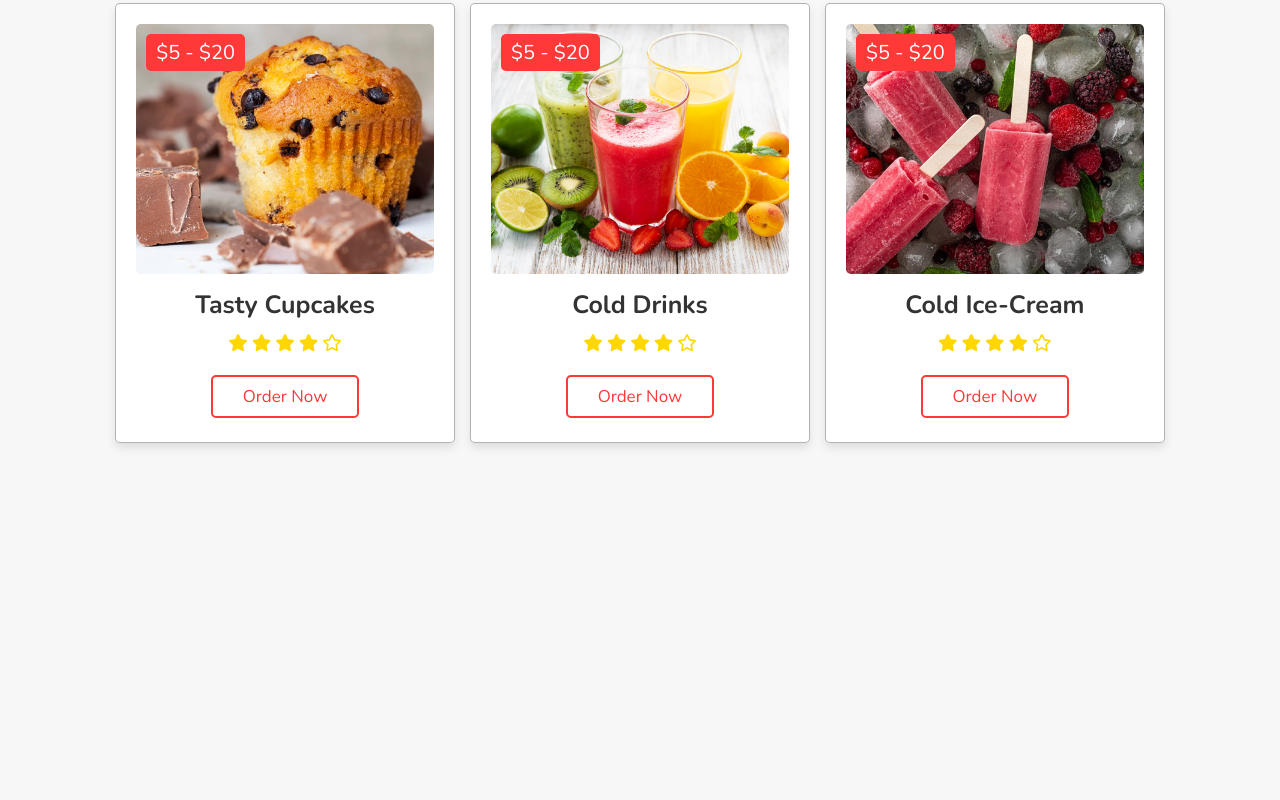
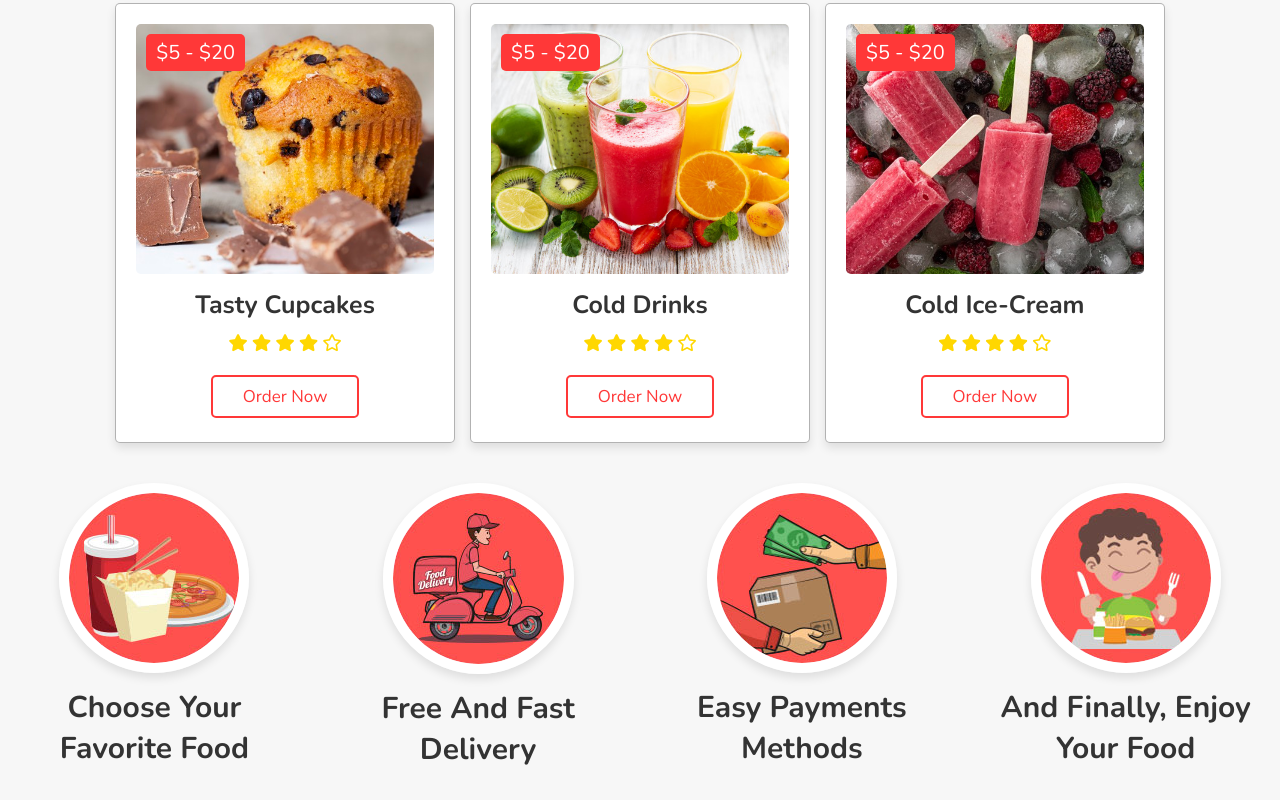
Before and after one commit to jonathanArmando434/food-website-responsive, a plain HTML site: page index.html in a window 1280 px wide. Shown: the part 2051-2851 px from the top of the page. Before the commit the page ends 2514 px from the top, so only its background shows below. Drawn offline with nearby package versions, Linux system fonts and the light colour scheme.

Commit message:
steps section

```diff
--- a/assets/css/style.css
+++ b/assets/css/style.css
@@ -274,6 +274,31 @@ section{
     padding: 1rem .1rem;
 }
 
+.steps{
+    display: flex;
+    flex-wrap: wrap;
+    gap: 1.5rem;
+    padding: 1rem 0;
+}
+
+.steps .box{
+    flex: 1 1 25rem;
+    padding: 1rem;
+    text-align: center;
+}
+
+.steps .box img{
+    border-radius: 50%;
+    border: 1rem solid #fff;
+    box-shadow: 0 .5rem 1rem rgba(0, 0, 0, .1);
+}
+
+.steps .box h3{
+    font-size: 3rem;
+    color: #333;
+    padding: 1rem;
+}
+
 /* media queris */
 
 @media(max-width: 991px){
--- a/index.html
+++ b/index.html
@@ -194,6 +194,29 @@
 
     <!-- popular section ends -->
 
+    <!-- steps section starts -->
+
+    <section class="steps">
+        <div class="box">
+            <img src="./assets/images/step-1.jpg" alt="">
+            <h3>Choose Your Favorite Food</h3>
+        </div>
+        <div class="box">
+            <img src="./assets/images/step-2.jpg" alt="">
+            <h3>Free And Fast Delivery</h3>
+        </div>
+        <div class="box">
+            <img src="./assets/images/step-3.jpg" alt="">
+            <h3>Easy Payments Methods</h3>
+        </div>
+        <div class="box">
+            <img src="./assets/images/step-4.jpg" alt="">
+            <h3>And Finally, Enjoy Your Food</h3>
+        </div>
+    </section>
+
+    <!-- steps section ends -->
+
     <!-- custom js file link -->
     <script src="./assets/js/script.js"></script>
 </body>
```
